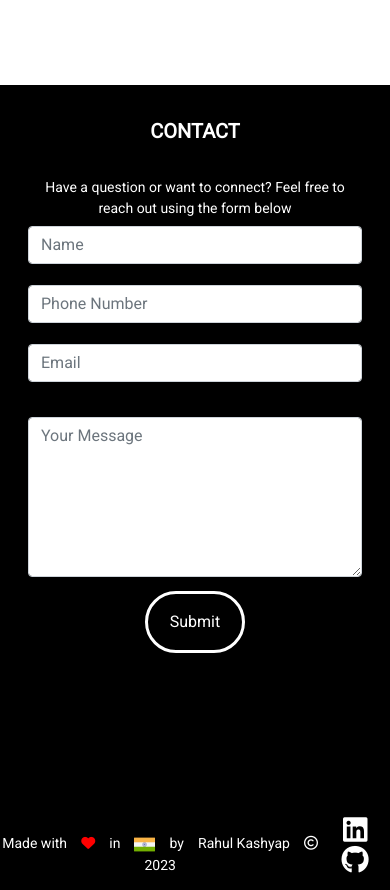
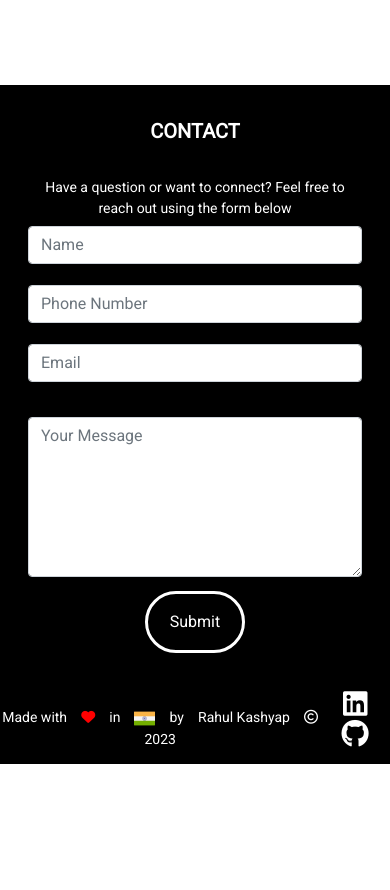
Before and after one commit to i-rahulkashyap/i-rahulkashyap.github.io, a plain HTML site: page index.html in a window 390 px wide. Shown: the part 1828-2718 px from the top of the page. After the commit the page ends 2592 px from the top, so only its background shows below. Drawn offline with nearby package versions, Linux system fonts and the light colour scheme.

Commit message:
Adds: Mobile friendly CSS changes

```diff
--- a/styles.css
+++ b/styles.css
@@ -291,7 +291,7 @@ footer {
   #contact {
     padding: 1em !important;
     margin: 0 !important;
-    min-height: 85vh !important;
+    min-height: 70vh !important;
   }
 
   #contact .row {
```
